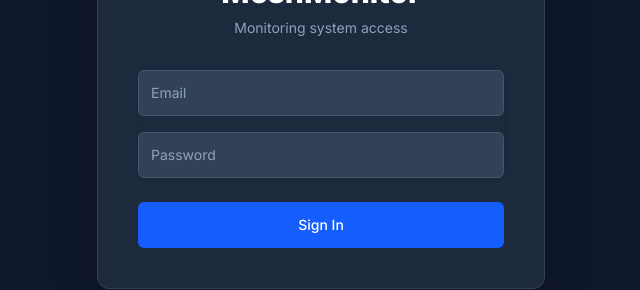
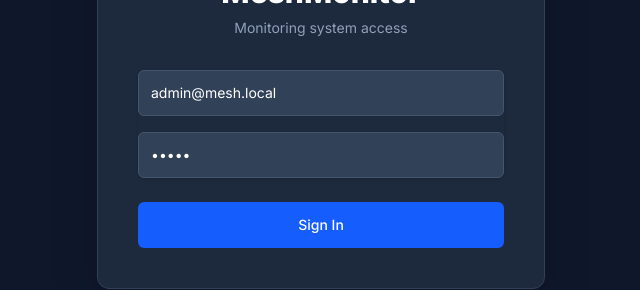
Before and after one commit to Johntavares/MineMesh-Tracker, a Next.js app: page /en/login in a window 1280 px wide. Shown: the part 325-615 px from the top of the page, without its empty margins (319-959 px from the left). Built offline with nearby package versions, Linux system fonts and the light colour scheme.

Commit message:
feat: pre-fill default admin credentials on login page for ease of MVP testing

```diff
--- a/src/app/[lang]/login/page.tsx
+++ b/src/app/[lang]/login/page.tsx
@@ -10,8 +10,8 @@ export default function LoginPage() {
   const router = useRouter()
   const params = useParams()
   const lang = params.lang as string
-  const [email, setEmail] = useState('')
-  const [password, setPassword] = useState('')
+  const [email, setEmail] = useState('admin@mesh.local')
+  const [password, setPassword] = useState('admin')
   const [error, setError] = useState('')
   const [loading, setLoading] = useState(false)
   const { t } = useTranslation()
```
